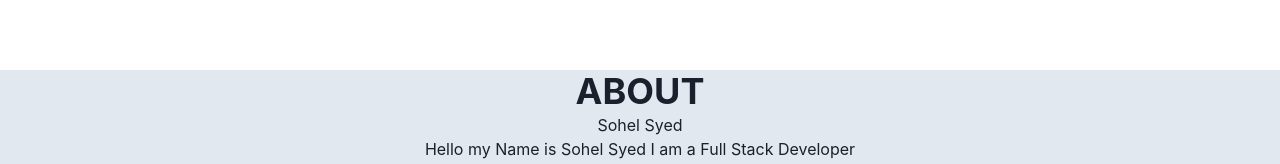
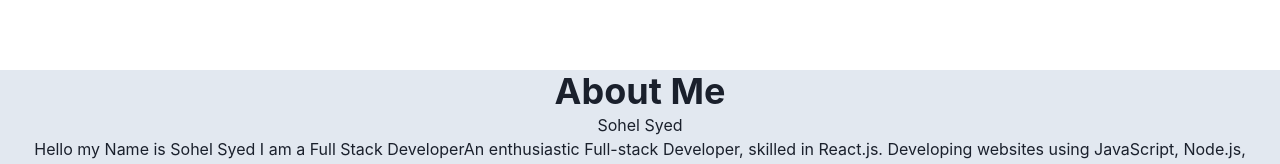
Before and after one commit to syedsohel22/syedsohel22.github.io, a React (Create React App) app: page / in a window 1280 px wide. Shown: the part 630-794 px from the top of the page. Built offline with nearby package versions, Linux system fonts and the light colour scheme.

Commit message:
about me and download

```diff
--- a/src/Components/About.jsx
+++ b/src/Components/About.jsx
@@ -5,11 +5,16 @@ import { Box, Center, Heading, Img, Text } from "@chakra-ui/react";
 const About = () => {
   return (
     <Box id="about" className="about section" w="100%" bg="gray.200" mt={200}>
-      <Heading className="about section">ABOUT</Heading>
+      <Heading className="about section">About Me</Heading>
       <Text id="user-detail-name">Sohel Syed</Text>
       <Text id="user-detail-intro">
-        Hello my Name is Sohel Syed I am a Full Stack Developer
+        <span> Hello my Name is Sohel Syed I am a Full Stack Developer</span>
+        An enthusiastic Full-stack Developer, skilled in React.js. Developing
+        websites using JavaScript, Node.js, Express.js, MongoDB. An optimistic
+        man, always ready to take a critical decision, ready to work under
+        pressure. Always ready to try some new things for optimization.
       </Text>
+      <Text></Text>
       <Center p={26} mt={200}>
         <GitHubCalendar
           username="syedsohel22"
--- a/src/Components/Home.jsx
+++ b/src/Components/Home.jsx
@@ -21,6 +21,7 @@ const Home = () => {
           <Heading id="user-detail-intro">A Full Stack Developer.!</Heading>
           <a
             id="resume-link-2"
+
             href={myresume}
             download="Sohel-Syed-Resume.pdf"
             onClick={() => {
@@ -29,7 +30,7 @@ const Home = () => {
               );
             }}
           >
-            <Button  id="resume-button-2">
+            <Button  id="resume-button-2" >
               Resume
             </Button>
           </a>{" "}
```
Also changed, not shown: src/Components/Navbar.jsx (+0 -37 lines).
